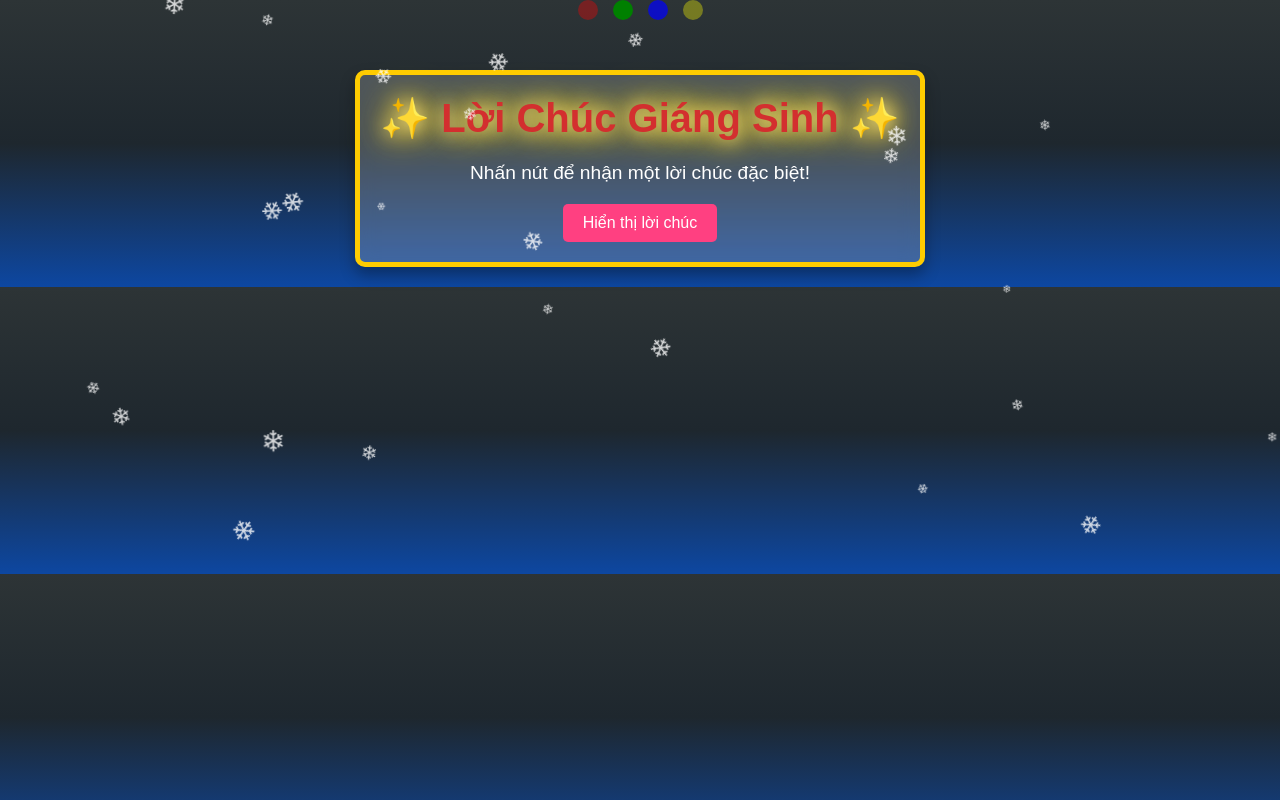
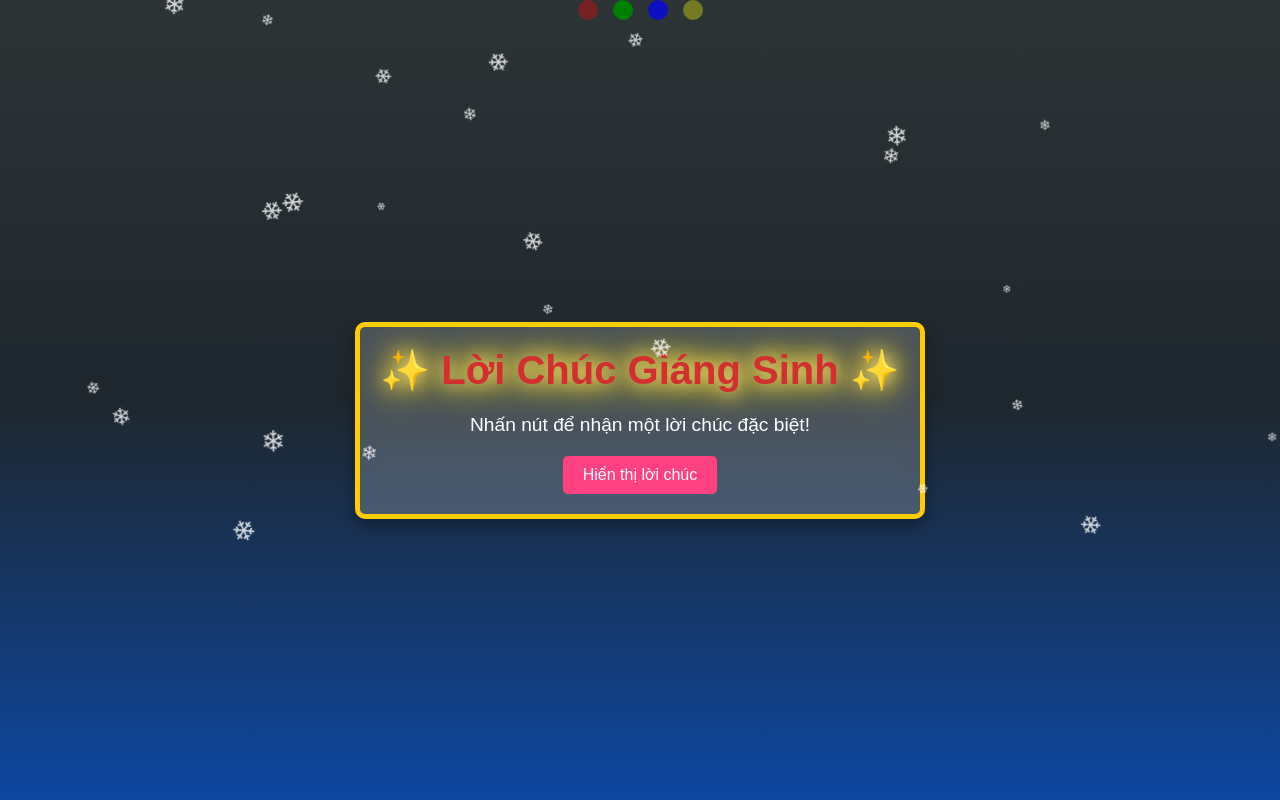
Before and after one commit to Sang0000022255/duaxe, a plain HTML site: page index.html in a window 1280 px wide. Drawn offline with Linux system fonts and the light colour scheme.

Commit message:
Update index.html

```diff
--- a/index.html
+++ b/index.html
@@ -6,10 +6,12 @@
     <title>Lời Chúc Giáng Sinh</title>
     <style>
         /* Cơ bản */
-        body {
+        html, body {
             margin: 0;
             padding: 0;
             font-family: 'Arial', sans-serif;
+            height: 100%;
+            width: 100%;
             text-align: center;
             color: white;
             background: linear-gradient(to bottom, #2d3436, #1e272e, #0d47a1);
@@ -37,20 +39,22 @@
         /* Khung chứa */
         .container {
             position: relative;
-            margin-top: 50px;
+            height: 100%;
+            display: flex;
+            align-items: center;
+            justify-content: center;
             padding: 20px;
         }
 
         /* Thiệp chúc */
         .card {
-            position: relative;
             background: rgba(255, 255, 255, 0.2);
             border-radius: 10px;
             padding: 20px;
-            display: inline-block;
             box-shadow: 0 8px 15px rgba(0, 0, 0, 0.3);
             backdrop-filter: blur(10px);
             border: 5px solid #ffcc00;
+            text-align: center;
         }
         .card h1 {
             font-size: 2.5em;
```
